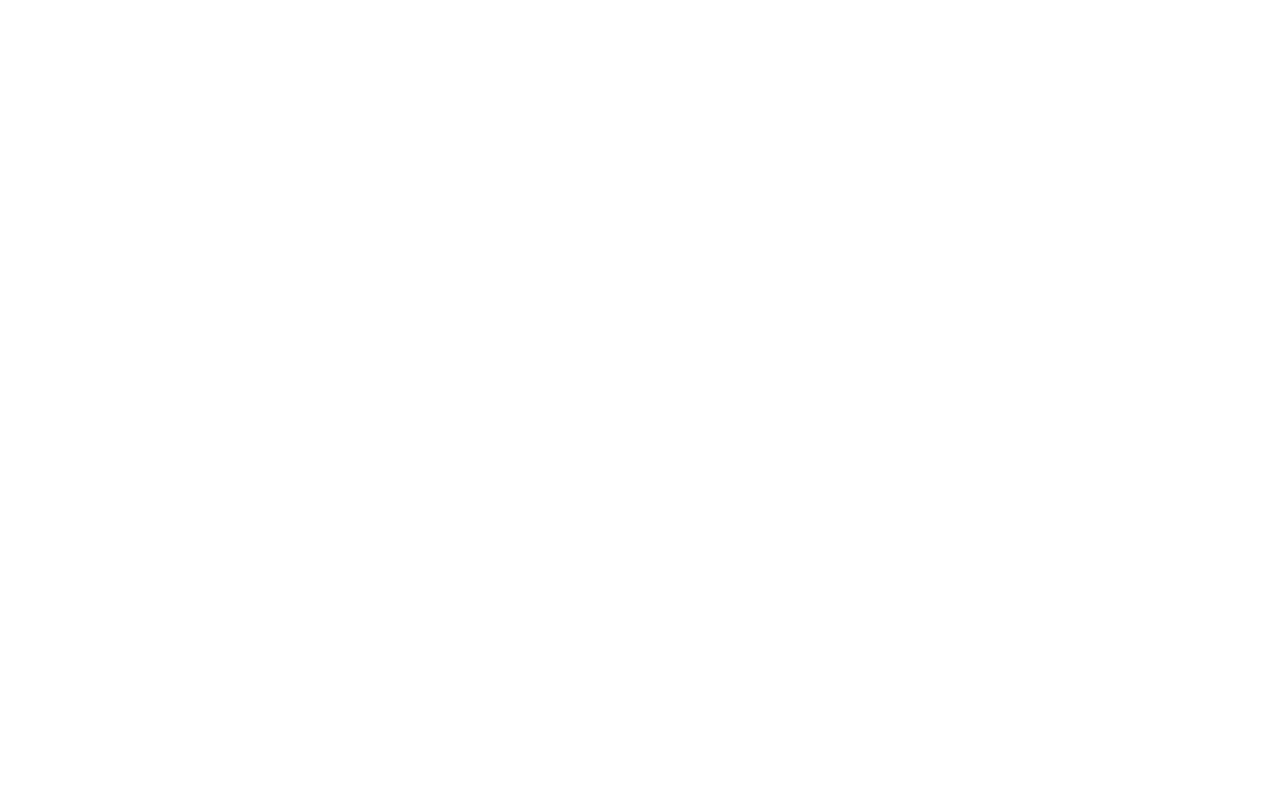
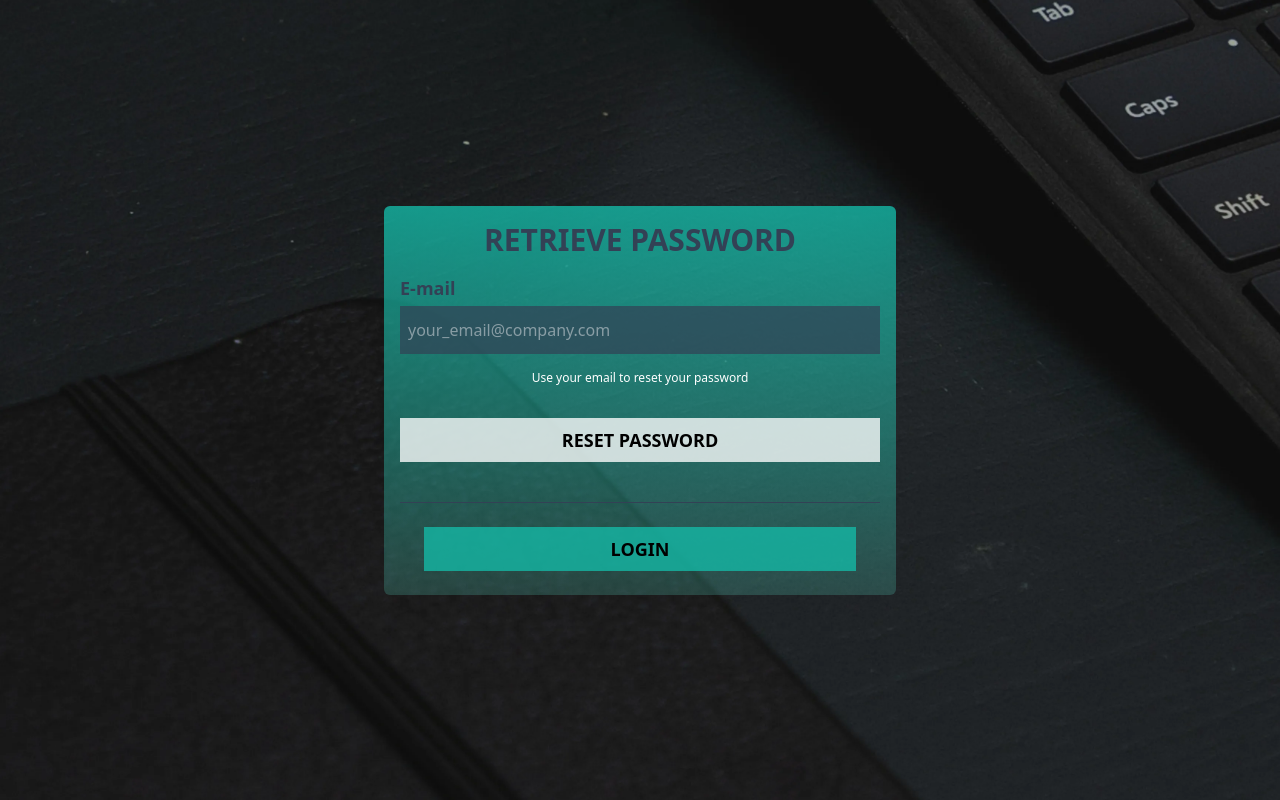
Before and after one commit to melosamuel/money-chase, a Django app: page /reset_password/ in a window 1280 px wide. Before the commit the page is empty. Run offline with Django 5.2, Linux system fonts and the light colour scheme.

Commit message:
Remove unwanted file writing inside of get_countries.py | add reset_password page template

```diff
--- a/static/style.css
+++ b/static/style.css
@@ -580,6 +580,10 @@
   margin-top: 0.5rem;
   margin-bottom: 0.5rem;
 }
+.my-4 {
+  margin-top: 1rem;
+  margin-bottom: 1rem;
+}
 .my-6 {
   margin-top: 1.5rem;
   margin-bottom: 1.5rem;
--- a/user_auth/scripts/get_countries.py
+++ b/user_auth/scripts/get_countries.py
@@ -11,9 +11,6 @@
 
     response = requests.get(url).json()
 
-    with open("./reponse.json", "w", encoding="utf-8") as file:
-        file.write(str(response))
-
     data = { place["name"]: [state["name"] for state in place["states"]] for place in response["data"] }
 
     return data
--- a/user_auth/templates/user_auth/reset_password.html
+++ b/user_auth/templates/user_auth/reset_password.html
@@ -7,6 +7,21 @@
     <link rel="stylesheet" href="{% static 'style.css' %}">
     <title>Money Chase</title>
 </head>
-<body>
+<body style="background-image: url({% static 'images/f2204ea1-ad27-4e0c-b338-95ac1db24d13.webp' %}); background-repeat: no-repeat; background-position: center; background-size: cover;" class="flex">
+    <main class="w-full h-screen text-center flex justify-center items-center transition-all duration-300">
+        <div class="w-4/5 min-h-1/4 bg-gradient-to-b from-teal-500/80 to-teal-300/20 p-4 rounded-md lg:w-3/5 xl:w-2/5">
+            <p class="mb-4 text-slate-700 font-semibold text-lg xl:text-3xl">RETRIEVE PASSWORD</p>
+            <form action="{% url 'login' %}" method="post" class="text-start">
+                <div class="mb-4">
+                    <label for="email" class="font-semibold text-slate-700 xl:text-lg">E-mail</label>
+                    <input type="email" name="email" id="email" placeholder="your_email@company.com" required class="w-full px-2 py-3 mt-1 bg-slate-700/70 placeholder:text-gray-200/50 text-white focus-within:outline-none">
+                </div>
+                <p class="text-xs my-4 text-white text-center">Use your email to reset your password</p>
+                <button type="submit" class="w-full bg-gray-50/80 font-semibold py-2 my-2 focus-within:outline-slate-700 xl:text-lg xl:my-4">RESET PASSWORD</button>
+            </form>
+            <hr class="my-6 bg-slate-700 h-[1px] border-none">
+            <div class="w-[90%] mx-auto bg-teal-500/80 font-semibold py-2 my-2 outline-teal-300 xl:text-lg"><a href="{% url 'login' %}" tabindex="-1">LOGIN</a></div>
+        </div>
+    </main>
 </body>
 </html>
```
